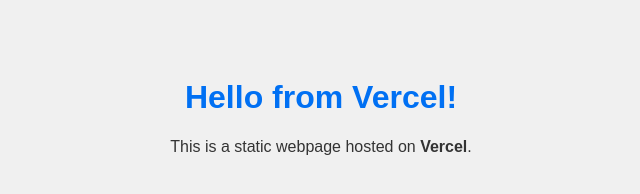
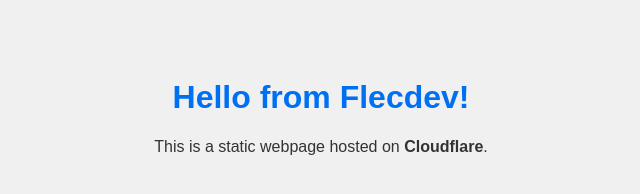
Before and after one commit to flexhide/test, a plain HTML site: page index.html in a window 1280 px wide. Shown: the whole page, without its empty margins (319-959 px from the left). Drawn offline with Linux system fonts and the light colour scheme.

Commit message:
Update index.html

```diff
--- a/index.html
+++ b/index.html
@@ -3,7 +3,7 @@
 <head>
   <meta charset="UTF-8">
   <meta name="viewport" content="width=device-width, initial-scale=1">
-  <title>Welcome to Vercel</title>
+  <title>Subscribe To Flecdev</title>
   <style>
     body {
       font-family: Arial, sans-serif;
@@ -20,7 +20,7 @@
   </style>
 </head>
 <body>
-  <h1>Hello from Vercel!</h1>
-  <p>This is a static webpage hosted on <strong>Vercel</strong>.</p>
+  <h1>Hello from Flecdev!</h1>
+  <p>This is a static webpage hosted on <strong>Cloudflare</strong>.</p>
 </body>
 </html>
```
